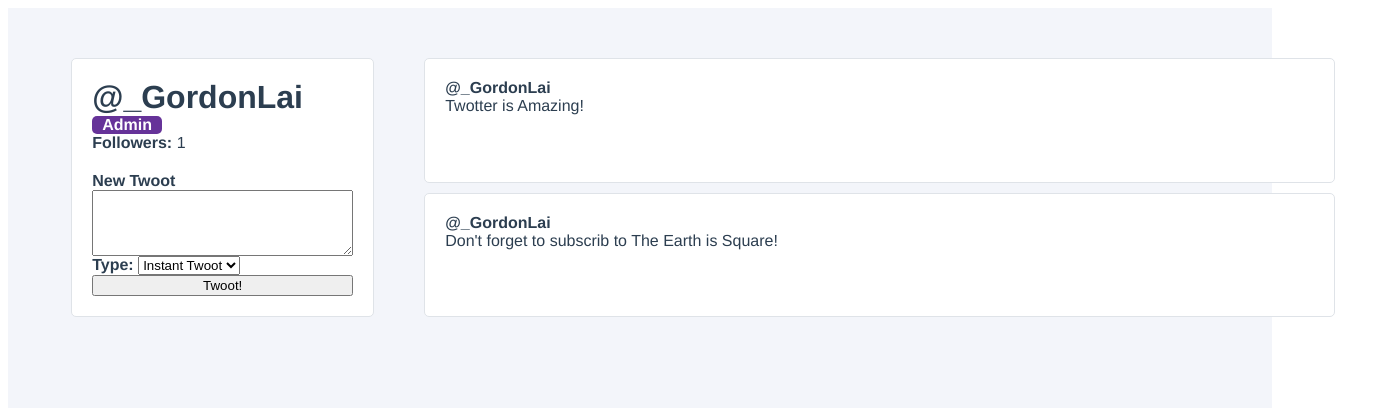
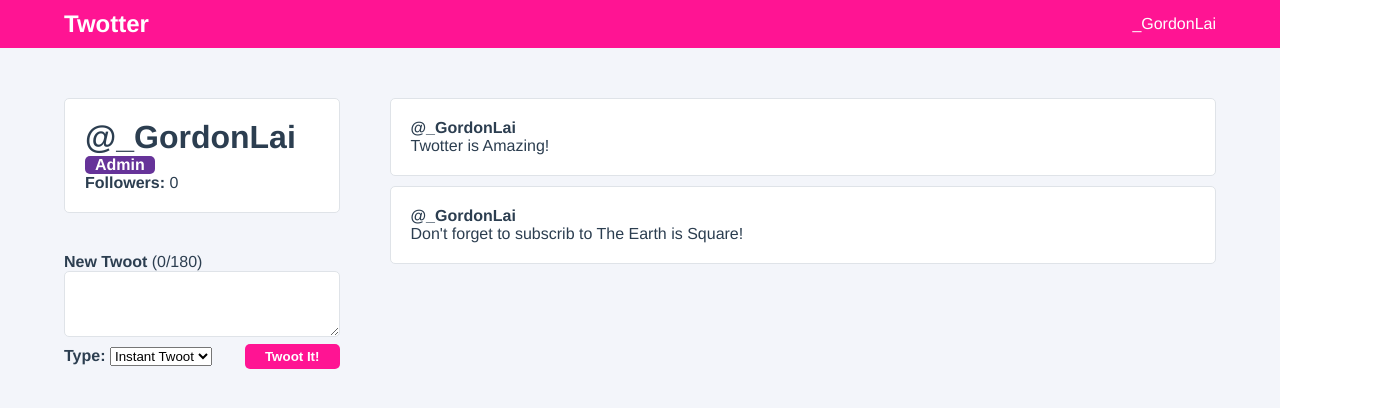
Before and after one commit to gordonshlai/twotter, a Vue app: page / in a window 1280 px wide. Shown: the top 408 px of the page, 1398 px wide, since content can reach past the window. Built offline with nearby package versions, Linux system fonts and the light colour scheme.

Commit message:
Dynamic Styleing, SCSS, & Global Styles.

```diff
--- a/package.json
+++ b/package.json
@@ -9,6 +9,8 @@
   },
   "dependencies": {
     "core-js": "^3.6.5",
+    "node-sass": "^6.0.0",
+    "sass-loader": "^10.2.0",
     "vue": "^3.0.0"
   },
   "devDependencies": {
--- a/src/App.vue
+++ b/src/App.vue
@@ -1,5 +1,13 @@
 <template>
   <div id="app">
+    <nav>
+      <div class="navigation__logo">
+        Twotter
+      </div>
+      <div class="navigtion__user">
+        {{ user.username }}
+      </div>
+    </nav>
     <UserProfile />
   </div>
 </template>
@@ -10,10 +18,17 @@
 export default {
   name: "App",
   components: { UserProfile },
+  data() {
+    return {
+      user: {
+        username: "_GordonLai",
+      },
+    };
+  },
 };
 </script>
 
-<style>
+<style lang="scss">
 #app {
   font-family: Avenir, Helvetica, Arial, sans-serif;
   -webkit-font-smoothing: antialiased;
@@ -21,5 +36,23 @@
   color: #2c3e50;
   min-height: 100vh;
   background-color: #f3f5fa;
+
+  nav {
+    display: flex;
+    align-items: center;
+    justify-content: space-between;
+    padding: 10px 5%;
+    background-color: deeppink;
+    color: white;
+
+    .navigation__logo {
+      font-weight: bold;
+      font-size: 24px;
+    }
+
+    .navigation__user {
+      font-weight: bold;
+    }
+  }
 }
 </style>
--- /dev/null
+++ b/src/components/CreateTwootPanel.vue
@@ -0,0 +1,103 @@
+<template>
+  <form
+    class="create-twoot-panel"
+    @submit.prevent="createNewTwoot"
+    :class="{ '--exceeded': newTwootCharacterCount > 180 }"
+  >
+    <label for="newTwoot">
+      <strong>New Twoot</strong> ({{ newTwootCharacterCount }}/180)
+    </label>
+    <textarea id="newTwoot" rows="4" v-model="newTwootContent"></textarea>
+
+    <div class="create-twoot-panel__submit">
+      <div class="create-twoot-type">
+        <label for="newTwootType"><strong>Type: </strong></label>
+        <select id="newTwootType" v-model="selectedTwootType">
+          <option
+            :value="option.value"
+            v-for="(option, index) in twootTypes"
+            :key="index"
+          >
+            {{ option.name }}
+          </option>
+        </select>
+      </div>
+
+      <button>Twoot It!</button>
+    </div>
+  </form>
+</template>
+
+<script>
+export default {
+  name: "CreateTwootPanel",
+  data() {
+    return {
+      newTwootContent: "",
+      selectedTwootType: "instant",
+      twootTypes: [
+        { value: "draft", name: "Draft" },
+        { value: "instant", name: "Instant Twoot" },
+      ],
+    };
+  },
+  computed: {
+    newTwootCharacterCount() {
+      return this.newTwootContent.length;
+    },
+  },
+  methods: {
+    createNewTwoot() {
+      if (this.newTwootContent && this.selectedTwootType !== "draft") {
+        this.$emit("add-twoot", this.newTwootContent);
+        this.newTwootContent = "";
+      }
+    },
+  },
+};
+</script>
+
+<style lang="scss" scoped>
+.create-twoot-panel {
+  margin-top: 20px;
+  padding: 20px 0;
+  display: flex;
+  flex-direction: column;
+
+  textarea {
+    border: 1px solid #dfe3e8;
+    border-radius: 5px;
+  }
+
+  .create-twoot-panel__submit {
+    display: flex;
+    justify-content: space-between;
+
+    .create-twoot-type {
+      padding: 10px 0;
+    }
+
+    button {
+      padding: 5px 20px;
+      margin: auto 0;
+      border-radius: 5px;
+      border: none;
+      background-color: deeppink;
+      color: white;
+      font-weight: bold;
+    }
+  }
+
+  &.--exceeded {
+    color: red;
+    border-color: red;
+
+    .create-twoot-panel__submit {
+      button {
+        background-color: red;
+        color: white;
+      }
+    }
+  }
+}
+</style>
--- a/src/components/TwootItem.vue
+++ b/src/components/TwootItem.vue
@@ -1,5 +1,5 @@
 <template>
-  <div class="twoot-item" @click="favouriteTwoot(twoot.id)">
+  <div class="twoot-item">
     <div class="user-profile__twoot">
       <div class="twoot-item__user">@{{ username }}</div>
       <div class="twoot-item__content">
@@ -30,7 +30,7 @@
 };
 </script>
 
-<style>
+<style lang="scss" scoped>
 .twoot-item {
   padding: 20px;
   background-color: white;
@@ -39,13 +39,13 @@
   box-sizing: border-box;
   cursor: pointer;
   transition: all 0.25s ease;
-}
 
-.twoot-item:hover {
-  transform: scale(1.1, 1.1);
-}
+  &:hover {
+    transform: scale(1.1, 1.1);
+  }
 
-.twoot-item__user {
-  font-weight: bold;
+  .twoot-item__user {
+    font-weight: bold;
+  }
 }
 </style>
--- a/src/components/UserProfile.vue
+++ b/src/components/UserProfile.vue
@@ -1,33 +1,14 @@
 <template>
   <div class="user-profile">
+    <div class="user-profile__sidebar">
       <div class="user-profile__user-panel">
         <h1 class="user-profile__username">@{{ user.username }}</h1>
         <div class="user-profile__admin-badge" v-if="user.isAdmin">Admin</div>
         <div class="user-profile__follower-count">
           <strong>Followers: </strong>{{ followers }}
         </div>
-      <form class="user-profile__create-twoot" @submit.prevent="createNewTwoot">
-        <label for="newTwoot"><strong>New Twoot</strong></label>
-        <textarea
-          id="newTwoot"
-          cols="30"
-          rows="4"
-          v-model="newTwootContent"
-        ></textarea>
-        <div class="user-profile__create-twoot-type">
-          <label for="newTwootType"><strong>Type: </strong></label>
-          <select id="newTwootType" v-model="selectedTwootType">
-            <option
-              :value="option.value"
-              v-for="(option, index) in twootTypes"
-              :key="index"
-            >
-              {{ option.name }}
-            </option>
-          </select>
       </div>
-        <button>Twoot!</button>
-      </form>
+      <CreateTwootPanel @add-twoot="addTwoot" />
     </div>
     <div class="user-profile__twoots-wrapper">
       <TwootItem
@@ -43,17 +24,13 @@
 
 <script>
 import TwootItem from "./TwootItem";
+import CreateTwootPanel from "./CreateTwootPanel";
+
 export default {
   name: "UserProfile",
-  components: { TwootItem },
+  components: { CreateTwootPanel, TwootItem },
   data() {
     return {
-      newTwootContent: "",
-      selectedTwootType: "instant",
-      twootTypes: [
-        { value: "draft", name: "Draft" },
-        { value: "instant", name: "Instant Twoot" },
-      ],
       followers: 0,
       user: {
         id: 1,
@@ -63,10 +40,7 @@
         email: "gordonlai@domain.com",
         isAdmin: true,
         twoots: [
-          {
-            id: 1,
-            content: "Twotter is Amazing!",
-          },
+          { id: 1, content: "Twotter is Amazing!" },
           {
             id: 2,
             content: "Don't forget to subscrib to The Earth is Square!",
@@ -75,57 +49,38 @@
       },
     };
   },
-  watch: {
-    followers(newFollowerCount, oldFollowerCount) {
-      if (oldFollowerCount < newFollowerCount) {
-        console.log(`${this.user.username} has gained a follower!`);
-      }
-    },
-  },
-  computed: {
-    fullName() {
-      return `${this.user.firstName} ${this.user.lastName}`;
-    },
-  },
   methods: {
-    followUser() {
-      this.followers++;
+    addTwoot(twoot) {
+      this.user.twoots.unshift({
+        id: this.user.twoots.length + 1,
+        content: twoot,
+      });
     },
     toggleFavourite(id) {
-      console.log(`Favourited Tweet #${id}`);
+      console.log(id);
     },
-    createNewTwoot() {
-      if (this.newTwootContent && this.selectedTwootType !== "draft") {
-        this.user.twoots.unshift({
-          id: this.user.twoots.length + 1,
-          content: this.newTwootContent,
-        });
-        this.newTwootContent = "";
-      }
-    },
-  },
-  mounted() {
-    this.followUser();
   },
 };
 </script>
 
-<style>
+<style lang="scss" scoped>
 .user-profile {
   display: grid;
   grid-template-columns: 1fr 3fr;
-  width: 100%;
+  grid-gap: 50px;
   padding: 50px 5%;
-}
 
   .user-profile__user-panel {
     display: flex;
     flex-direction: column;
-  margin-right: 50px;
     padding: 20px;
     background-color: white;
     border-radius: 5px;
     border: 1px solid #dfe3e8;
+    margin-bottom: auto;
+
+    h1 {
+      margin: 0;
     }
 
     .user-profile__admin-badge {
@@ -136,19 +91,12 @@
       padding: 0 10px;
       font-weight: bold;
     }
-
-h1 {
-  margin: 0;
   }
 
   .user-profile__twoots-wrapper {
     display: grid;
     grid-gap: 10px;
+    margin-bottom: auto;
   }
-
-.user-profile__create-twoot {
-  padding-top: 20px;
-  display: flex;
-  flex-direction: column;
 }
 </style>
--- /dev/null
+++ b/src/styles/base.scss
@@ -0,0 +1,3 @@
+body {
+  margin: 0;
+}
--- /dev/null
+++ b/vue.config.js
@@ -0,0 +1,9 @@
+module.exports = {
+  css: {
+    loaderOptions: {
+      sass: {
+        additionalData: `@import "@/styles/base.scss";`,
+      },
+    },
+  },
+};
```
Also changed, not shown: src/assets/users.json (added, +46 -0 lines), 1 other file (tests, documents, lock files or other folders). Lines whose indentation alone changed are shown as unchanged.
